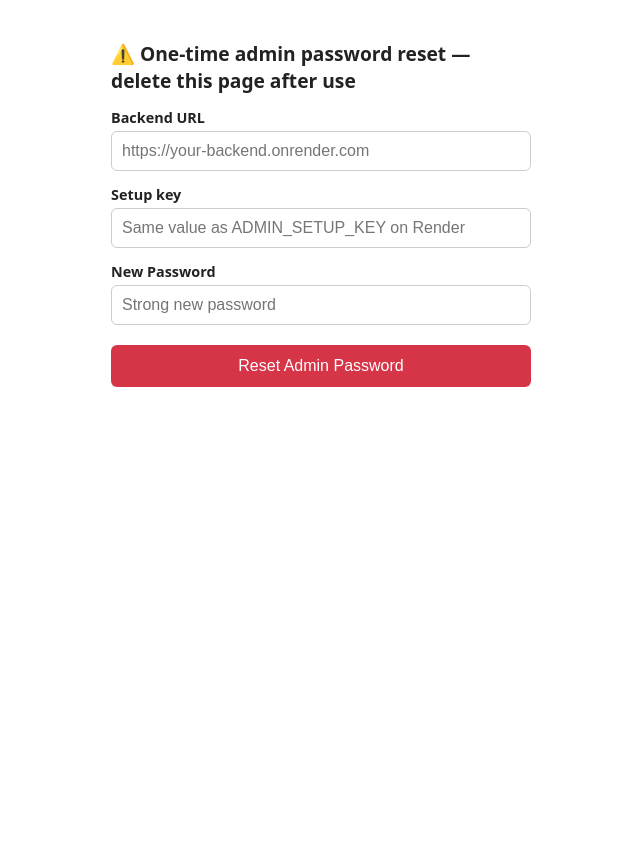
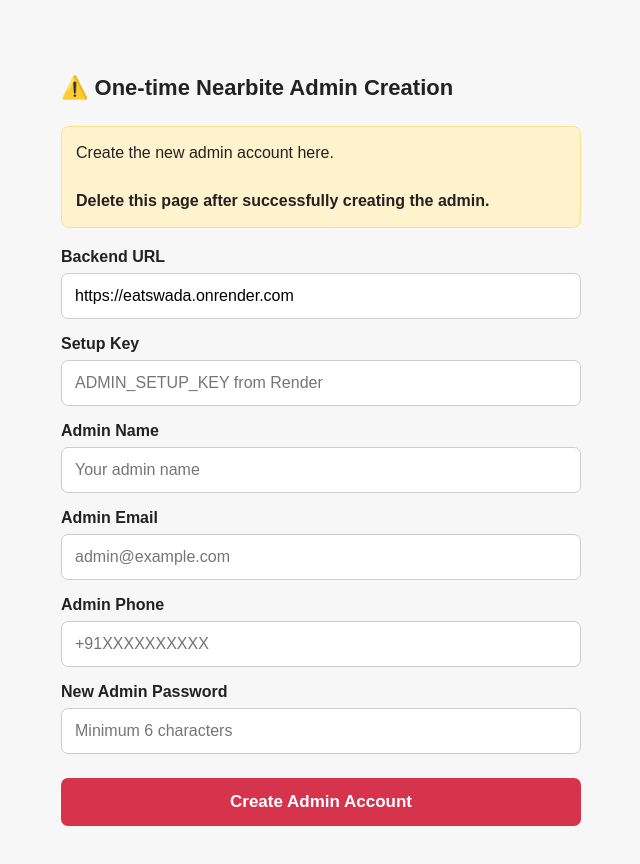
Before and after one commit to kignas/Admin, a plain HTML site: page setup-admin.html in a window 1280 px wide. Shown: the whole page, without its empty margins (319-959 px from the left). Before the commit the page ends 800 px from the top, so only its background shows below. Drawn offline with Linux system fonts and the light colour scheme.

Commit message:
Update setup-admin.html

```diff
--- a/setup-admin.html
+++ b/setup-admin.html
@@ -3,102 +3,287 @@
 <head>
   <meta charset="UTF-8">
   <meta name="viewport" content="width=device-width, initial-scale=1.0">
-<title>Nearbite — One-Time Admin Password Reset</title>
+
+  <title>Create Nearbite Admin</title>
+
   <style>
-  body { font-family: system-ui, sans-serif; max-width: 420px; margin: 40px auto; padding: 0 16px; color: #222; }
-  h1 { font-size: 1.2rem; }
-  label { display: block; margin-top: 14px; font-size: 0.9rem; font-weight: 600; }
-  input { width: 100%; padding: 10px; margin-top: 4px; box-sizing: border-box; border: 1px solid #ccc; border-radius: 6px; font-size: 1rem; }
-  button { margin-top: 20px; width: 100%; padding: 12px; background: #d63447; color: #fff; border: none; border-radius: 6px; font-size: 1rem; }
-  #result { margin-top: 16px; padding: 12px; border-radius: 6px; font-size: 0.9rem; display: none; white-space: pre-wrap; }
-  .ok { background: #e6f7ec; color: #14663d; display: block; }
-  .err { background: #fdecea; color: #9c1c14; display: block; }
+    * {
+      box-sizing: border-box;
+    }
+
+    body {
+      font-family: Arial, sans-serif;
+      max-width: 560px;
+      margin: 40px auto;
+      padding: 20px;
+      background: #f7f7f7;
+      color: #222;
+    }
+
+    h1 {
+      font-size: 22px;
+      margin-bottom: 25px;
+    }
+
+    .warning {
+      background: #fff3cd;
+      border: 1px solid #ffe08a;
+      padding: 14px;
+      border-radius: 8px;
+      margin-bottom: 20px;
+      line-height: 1.5;
+    }
+
+    label {
+      display: block;
+      font-weight: 600;
+      margin: 16px 0 7px;
+    }
+
+    input {
+      width: 100%;
+      padding: 13px;
+      font-size: 16px;
+      border: 1px solid #ccc;
+      border-radius: 7px;
+      background: white;
+    }
+
+    button {
+      width: 100%;
+      margin-top: 24px;
+      padding: 14px;
+      border: 0;
+      border-radius: 7px;
+      background: #d6334c;
+      color: white;
+      font-size: 17px;
+      font-weight: 600;
+      cursor: pointer;
+    }
+
+    button:disabled {
+      opacity: 0.6;
+      cursor: not-allowed;
+    }
+
+    #result {
+      display: none;
+      margin-top: 20px;
+      padding: 14px;
+      border-radius: 7px;
+      white-space: pre-wrap;
+      line-height: 1.5;
+    }
+
+    .ok {
+      display: block !important;
+      background: #e8f7ed;
+      color: #176b35;
+    }
+
+    .err {
+      display: block !important;
+      background: #fdecea;
+      color: #9c1c14;
+    }
   </style>
 </head>
+
 <body>
-  <h1>⚠️ One-time admin password reset — delete this page after use</h1>
 
-  <label>Backend URL</label>
-  <input id="baseUrl" placeholder="https://your-backend.onrender.com">
+  <h1>⚠️ One-time Nearbite Admin Creation</h1>
 
-  <label>Setup key</label>
-  <input id="setupKey" placeholder="Same value as ADMIN_SETUP_KEY on Render">
+  <div class="warning">
+    Create the new admin account here.
+    <br><br>
+    <strong>Delete this page after successfully creating the admin.</strong>
+  </div>
 
-  <label>New Password</label>
-  <input id="password" type="password" placeholder="Strong new password">
+  <label for="baseUrl">Backend URL</label>
+  <input
+    id="baseUrl"
+    value="https://eatswada.onrender.com"
+    autocomplete="off"
+  >
 
-  <button onclick="resetPassword()">Reset Admin Password</button>
+  <label for="setupKey">Setup Key</label>
+  <input
+    id="setupKey"
+    type="password"
+    placeholder="ADMIN_SETUP_KEY from Render"
+    autocomplete="off"
+  >
+
+  <label for="name">Admin Name</label>
+  <input
+    id="name"
+    type="text"
+    placeholder="Your admin name"
+    autocomplete="name"
+  >
+
+  <label for="email">Admin Email</label>
+  <input
+    id="email"
+    type="email"
+    placeholder="admin@example.com"
+    autocomplete="email"
+  >
+
+  <label for="phone">Admin Phone</label>
+  <input
+    id="phone"
+    type="tel"
+    placeholder="+91XXXXXXXXXX"
+    autocomplete="tel"
+  >
+
+  <label for="password">New Admin Password</label>
+  <input
+    id="password"
+    type="password"
+    placeholder="Minimum 6 characters"
+    autocomplete="new-password"
+  >
+
+  <button id="createBtn" onclick="createAdmin()">
+    Create Admin Account
+  </button>
 
   <div id="result"></div>
 
 <script>
-async function resetPassword() {
-  const resultBox = document.getElementById('result');
-  resultBox.className = '';
-  resultBox.style.display = 'none';
 
-  const baseUrl = document.getElementById('baseUrl').value.trim().replace(/\/$/, '');
-  const setupKey = document.getElementById('setupKey').value.trim();
-  const password = document.getElementById('password').value;
+async function createAdmin() {
 
-  if (!baseUrl || !setupKey || !password) {
-    resultBox.textContent = 'Please fill in backend URL, setup key, and new password.';
-    resultBox.className = 'err';
+  const resultBox = document.getElementById("result");
+  const button = document.getElementById("createBtn");
+
+  resultBox.className = "";
+  resultBox.style.display = "none";
+
+  const baseUrl =
+    document.getElementById("baseUrl").value
+      .trim()
+      .replace(/\/$/, "");
+
+  const setupKey =
+    document.getElementById("setupKey").value.trim();
+
+  const name =
+    document.getElementById("name").value.trim();
+
+  const email =
+    document.getElementById("email").value.trim();
+
+  const phone =
+    document.getElementById("phone").value.trim();
+
+  const password =
+    document.getElementById("password").value;
+
+  if (!baseUrl || !setupKey || !name || !email || !phone || !password) {
+
+    resultBox.textContent =
+      "❌ Please fill in all fields.";
+
+    resultBox.className = "err";
     return;
   }
 
-  try {
-  const res = await fetch(`${baseUrl}/api/setup/reset-admin-password`, {
-    method: 'POST',
-    headers: {
-      'Content-Type': 'application/json',
-      'x-setup-key': setupKey,
-    },
-    body: JSON.stringify({ password }),
-  });
+  if (password.length < 6) {
 
-  const responseText = await res.text();
+    resultBox.textContent =
+      "❌ Password must be at least 6 characters.";
 
-  let data;
-  try {
-    data = JSON.parse(responseText);
-  } catch {
-    resultBox.textContent =
-      `❌ HTTP ${res.status}\n\nRaw Response:\n${responseText}`;
-    resultBox.className = 'err';
-    resultBox.style.display = 'block';
+    resultBox.className = "err";
     return;
   }
 
-  if (res.ok && data.success) {
+  button.disabled = true;
+  button.textContent = "Creating Admin...";
+
+  try {
+
+    const response = await fetch(
+      `${baseUrl}/api/auth/setup-admin`,
+      {
+        method: "POST",
+
+        headers: {
+          "Content-Type": "application/json",
+          "x-setup-key": setupKey
+        },
+
+        body: JSON.stringify({
+          name,
+          email,
+          phone,
+          password
+        })
+      }
+    );
+
+    const text = await response.text();
+
+    let data;
+
+    try {
+      data = JSON.parse(text);
+    } catch (error) {
+
       resultBox.textContent =
-      `✅ ${data.message}
+        `❌ HTTP ${response.status}\n\n${text}`;
 
-Name: ${data.admin?.name || "-"}
-Email: ${data.admin?.email || "-"}
-Phone: ${data.admin?.phone || "-"}`;
-    resultBox.className = 'ok';
-  } else {
-    resultBox.textContent =
-      `❌ HTTP ${res.status}
-
-${data.message || "Unknown error"}
-
-Full Response:
-${JSON.stringify(data, null, 2)}`;
-    resultBox.className = 'err';
+      resultBox.className = "err";
+      return;
     }
 
-} catch (err) {
+    if (response.ok && data.success) {
+
+      resultBox.textContent =
+`✅ ADMIN ACCOUNT CREATED SUCCESSFULLY
+
+Name: ${data.admin.name}
+Email: ${data.admin.email}
+Phone: ${data.admin.phone}
+Role: ${data.admin.role}
+
+You can now go to the normal Admin Login page.
+
+IMPORTANT:
+Delete setup-admin.html after this.`;
+
+      resultBox.className = "ok";
+
+    } else {
+
+      resultBox.textContent =
+`❌ HTTP ${response.status}
+
+${data.message || "Admin creation failed."}`;
+
+      resultBox.className = "err";
+    }
+
+  } catch (error) {
+
     resultBox.textContent =
 `❌ Network Error
 
-${err.message}`;
-  resultBox.className = 'err';
+${error.message}`;
+
+    resultBox.className = "err";
+
+  } finally {
+
+    button.disabled = false;
+    button.textContent = "Create Admin Account";
+  }
 }
 
-resultBox.style.display = 'block';
-}
 </script>
+
 </body>
 </html>
```
Lines whose indentation alone changed are shown as unchanged.
